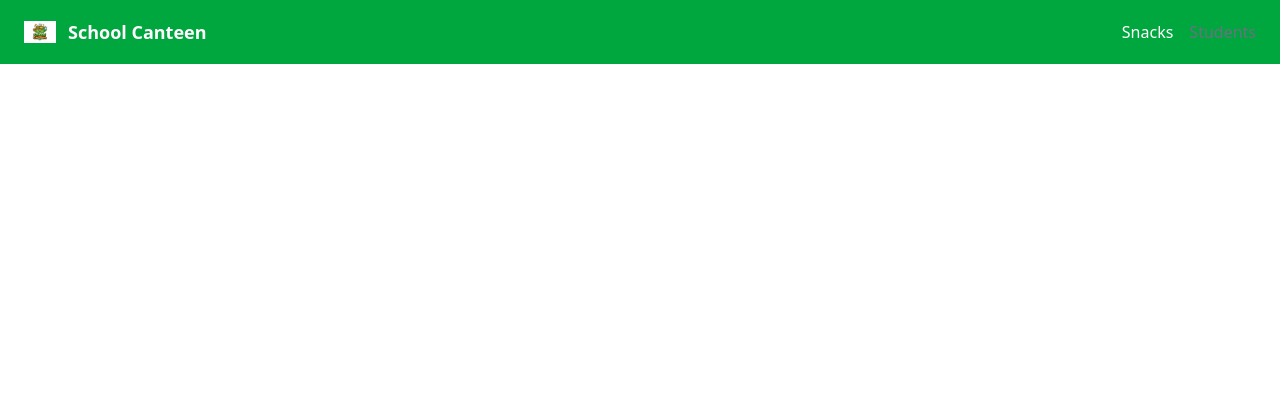
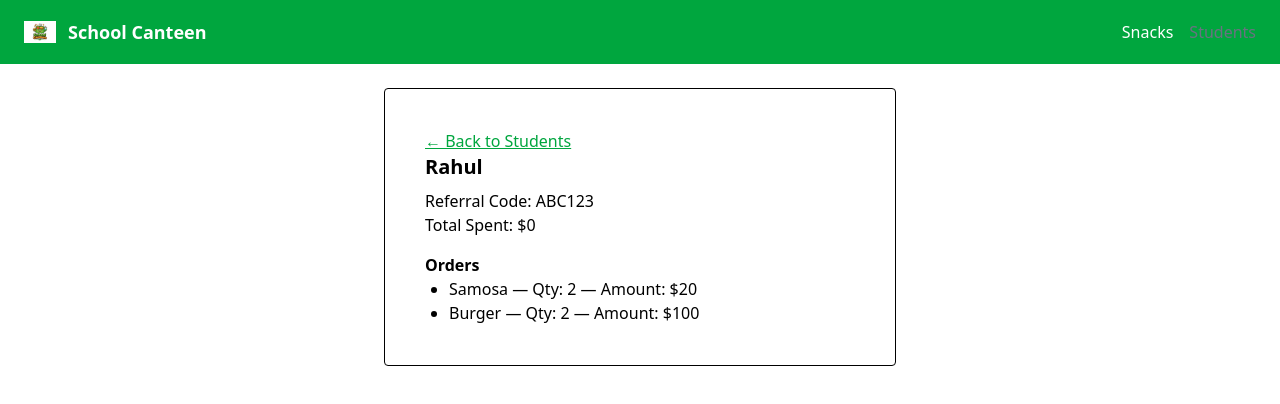
Before and after one commit to lucky-smash/school-canteen, a React (Vite) app: page /students/1 in a window 1280 px wide. Shown: the top 404 px of the page. Built offline with nearby package versions, Linux system fonts and the light colour scheme.

Commit message:
student details page added

```diff
--- a/src/App.jsx
+++ b/src/App.jsx
@@ -1,36 +1,30 @@
-
-// Mock order handler (can be extended tmore)
-
-import { Routes, Route ,Navigate } from "react-router-dom";
+import { Routes, Route, Navigate } from "react-router-dom";
 import { useState } from "react";
 
-import Navbar from "./components/Navbar.jsx";
-import SnackGrid from "./pages/SnackGrid.jsx";
-import Students from "./pages/Students.jsx";
+import Navbar from "./components/Navbar";
+import SnackGrid from "./pages/SnackGrid";
+import Students from "./pages/Students";
+import StudentDetail from "./pages/StudentDetail";
 
 import { snacks as mockSnacks, students as mockStudents } from "./data/mockdata";
 
 function App() {
-  const [snacks , setSnacks] = useState(mockSnacks);
-  const [students , setStudents] = useState(mockStudents);
-
-  const orderSnack = (snackName) => {
-    alert(`Ordering ${snackName}`);
-  };
-
+  const [snacks] = useState(mockSnacks);
+  const [students] = useState(mockStudents);
 
   return (
     <>
       <Navbar />
-
       <div className="p-6">
         <Routes>
+          {/* Default redirect */}
           <Route path="/" element={<Navigate to="/snacks" />} />
-          <Route path="/snacks" element={<SnackGrid snacks={snacks} onOrder={orderSnack} />} />
+
+          <Route path="/snacks" element={<SnackGrid snacks={snacks} />} />
           <Route path="/students" element={<Students students={students} />} />
+          <Route path="/students/:id" element={<StudentDetail students={students} />} />
         </Routes>
       </div>
-
     </>
   );
 }
--- a/src/data/mockdata.js
+++ b/src/data/mockdata.js
@@ -17,7 +17,10 @@ export const students = [
     name: "Rahul",
     referralCode: "ABC123",
     totalSpent: 0,
-    orders: [],
+    orders: [
+      { snack: "Samosa", quantity: 2, amount: 20 },
+      { snack: "Burger", quantity: 2, amount: 100 },
+    ],
   },
   {
     id: 2,
@@ -26,7 +29,10 @@ export const students = [
     name: "Ananya",
     referralCode: "XYZ789",
     totalSpent: 0,
-    orders: [],
+    orders: [
+      { snack: "Sandwich", quantity: 1, amount: 30 },
+      { snack: "Veg Puff", quantity: 1, amount: 20 },
+    ],
   },
   {
     id: 3,
@@ -35,7 +41,10 @@ export const students = [
     name: "Aman",
     referralCode: "LMN456",
     totalSpent: 0,
-    orders: [],
+    orders: [
+      { snack: "Noodles", quantity: 1, amount: 45 },
+      { snack: "Cold Drink", quantity: 1, amount: 25 },
+    ],
   },
   {
     id: 4,
@@ -44,7 +53,10 @@ export const students = [
     name: "Sneha",
     referralCode: "PQR321",
     totalSpent: 0,
-    orders: [],
+    orders: [
+      { snack: "Veg Puff", quantity: 1, amount: 20 },
+      { snack: "Burger", quantity: 1, amount: 50 },
+    ],
   },
   {
     id: 5,
@@ -53,7 +65,10 @@ export const students = [
     name: "Lakshit",
     referralCode: "PQR321",
     totalSpent: 0,
-    orders: [],
+    orders: [
+      { snack: "Samosa", quantity: 2, amount: 20 },
+      { snack: "Burger", quantity: 2, amount: 100 },
+    ],
   },
   {
     id: 6,
@@ -62,7 +77,10 @@ export const students = [
     name: "harsh",
     referralCode: "PQR321",
     totalSpent: 0,
-    orders: [],
+    orders: [
+      { snack: "Samosa", quantity: 2, amount: 20 },
+      { snack: "Burger", quantity: 2, amount: 100 },
+    ],
   },
   {
     id: 7,
@@ -71,6 +89,9 @@ export const students = [
     name: "piyush",
     referralCode: "PQR321",
     totalSpent: 0,
-    orders: [],
+    orders: [
+      { snack: "Samosa", quantity: 2, amount: 20 },
+      { snack: "Burger", quantity: 2, amount: 100 },
+    ],
   },
 ];
--- a/src/pages/Students.jsx
+++ b/src/pages/Students.jsx
@@ -1,16 +1,24 @@
-import StudentCard from "../components/StudentCard.jsx";// single . means current folder double.. dot means parent folder
+import { Link } from "react-router-dom";
+import StudentCard from "../components/StudentCard";
 
 function Students({ students }) {
   return (
     <div>
-      <h1 className='text-lg font-bold'>Students</h1>
+      <h1 className="text-lg font-bold mb-4">Students</h1>
+
       <div className="grid grid-cols-1 md:grid-cols-2 lg:grid-cols-3 gap-4">
         {students.map((student) => (
-          <StudentCard key={student.id} student={student} />
+          <Link
+            key={student.id}
+            to={`/students/${student.id}`}
+            className="block hover:scale-[1.02] transition" // wrapping Link around StudentCard
+          >
+            <StudentCard student={student} />
+          </Link>
         ))}
       </div>
     </div>
-  )
+  );
 }
 
-export default Students
+export default Students;
--- a/src/pages/studentDetail.jsx
+++ b/src/pages/studentDetail.jsx
@@ -0,0 +1,34 @@
+import { useParams , Link } from "react-router-dom";
+import { students } from "../data/mockdata";
+
+function StudentDetail() {
+  const { id } = useParams();
+  const student = students.find((s) => s.id === Number(id));
+
+  if (!student) {
+    return <p className="p-6">Student not found</p>;
+  }
+
+  return (
+    <div className="p-10 border rounded max-w-lg mx-auto">
+      <Link to="/students" className="text-green-600 underline">
+        ← Back to Students
+        </Link>
+      <h2 className="text-xl font-bold mb-2">{student.name}</h2>
+      <p>Referral Code: {student.referralCode}</p>
+      <p>Total Spent: ${student.totalSpent}</p>
+
+      <h3 className="font-semibold mt-4">Orders</h3>
+
+      <ul className="list-disc ml-6">
+        {student.orders.map((order, index) => (
+          <li key={index}>
+            {order.snack} — Qty: {order.quantity} — Amount: ${order.amount}
+          </li>
+        ))}
+      </ul>
+    </div>
+  );
+}
+
+export default StudentDetail;
```
